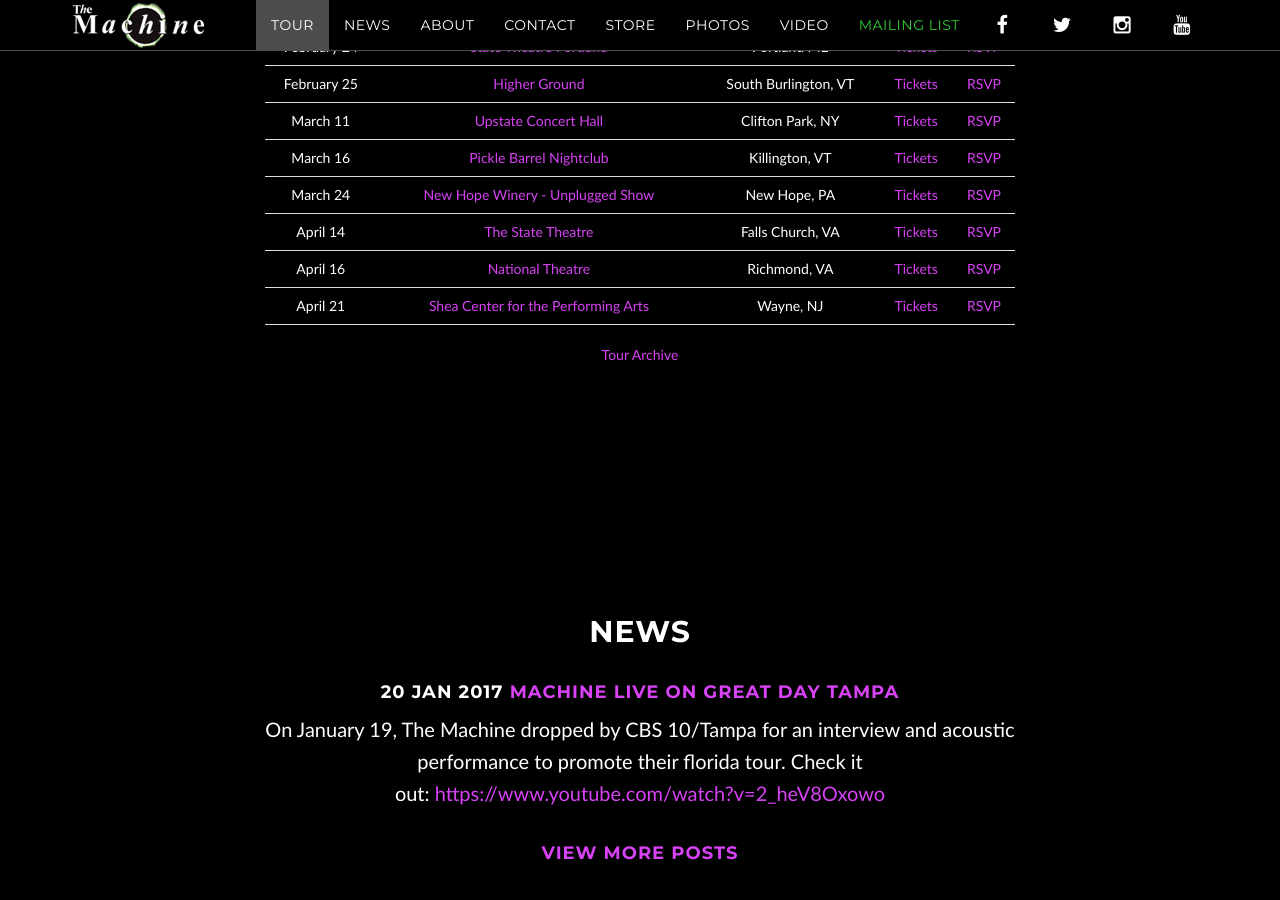
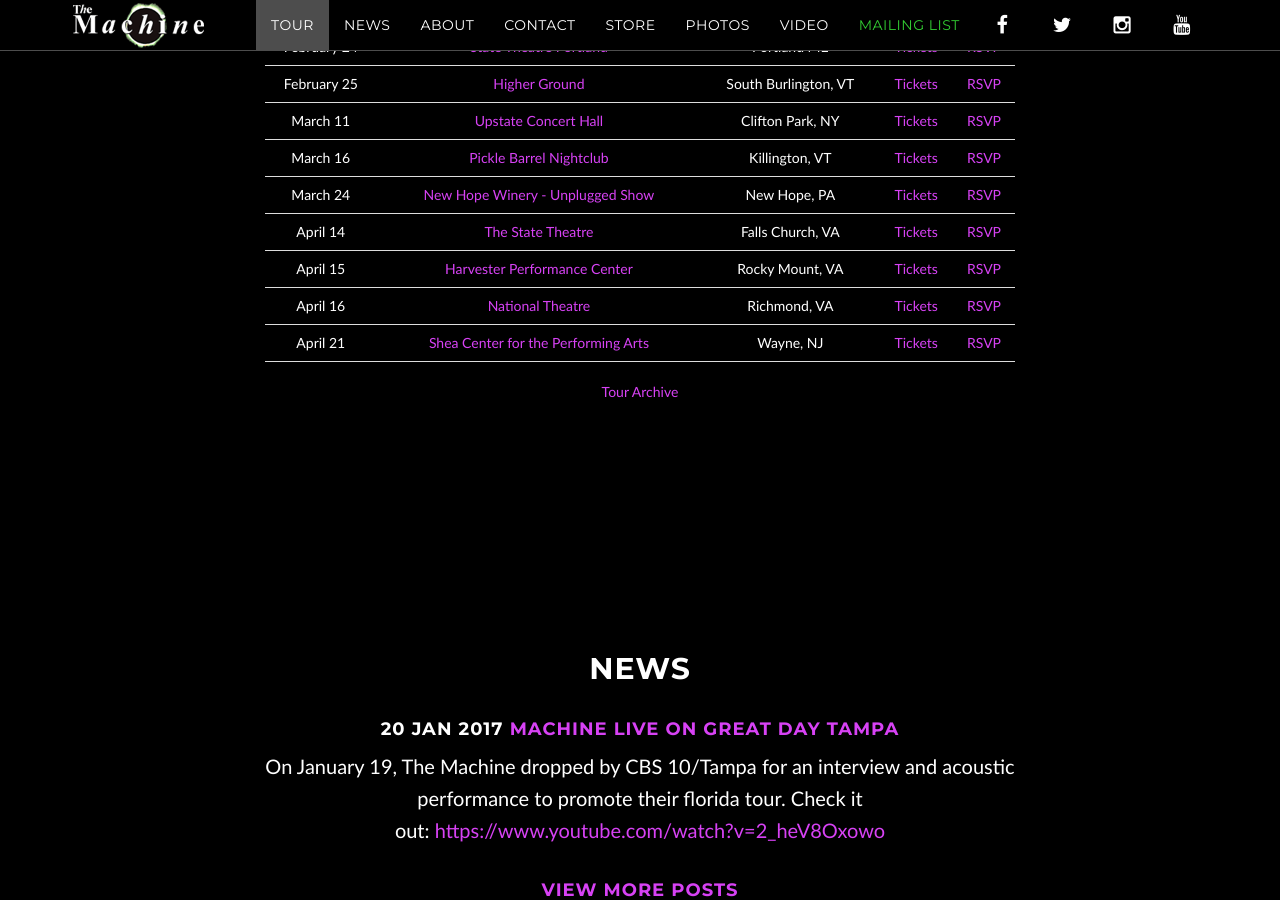
Before and after one commit to machineweb/machineweb.github.io, a Jekyll site: the page built from index.html, in a window 1280 px wide and 900 px high, scrolled down 1175 px. Built offline with Jekyll 4.4.1, drawn with Linux system fonts in a browser that asks for light colours; comment, search, counter and statistics services are not loaded.

Commit message:
New tour item

```diff
--- a/_data/tour.yml
+++ b/_data/tour.yml
@@ -2873,3 +2873,11 @@
     tickets-url: "http://order.ticketalternative.com/cgi-bin/ncommerce3/SEGetEventInfo?ticketCode=GS%3ASTATE%3AST17%3AMAC0414%3A&linkID=ta-tst&shopperContext=&pc=&caller=&appCode=&groupCode=ST&cgc="
     rsvp-url: "https://www.facebook.com/events/246791219098197/"
     order: "1492146000000"
+
+  - date: "April 15 2017"
+    venue: "Harvester Performance Center"
+    venue-url: "http://harvester-music.com/event.cfm?cart&showTimingID=254927"
+    location: "Rocky Mount, VA"
+    tickets-url: "http://harvester-music.com/event.cfm?cart&showTimingID=254927"
+    rsvp-url: "https://www.facebook.com/events/684687341704401/"
+    order: "1492232400000"
```
